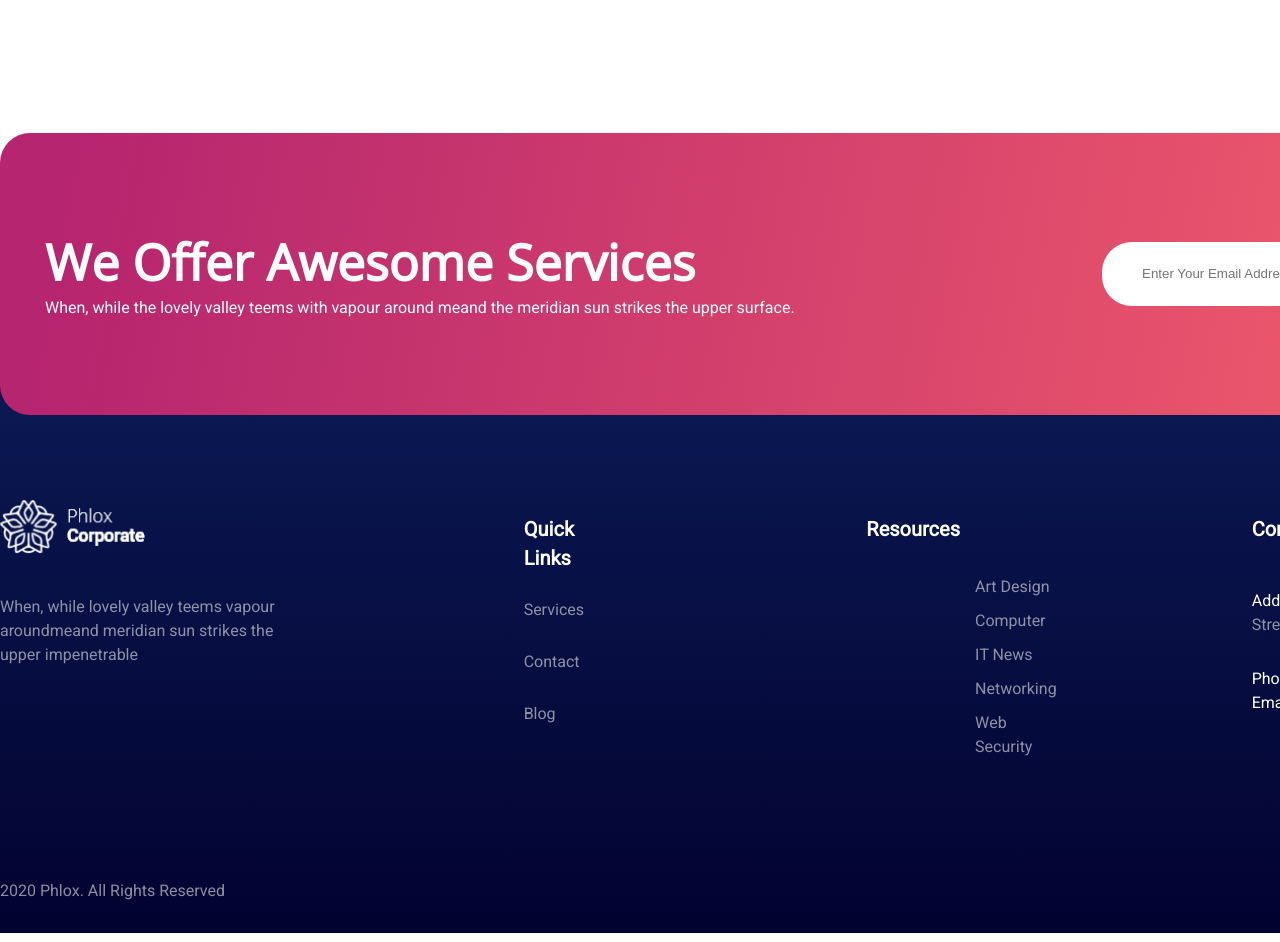
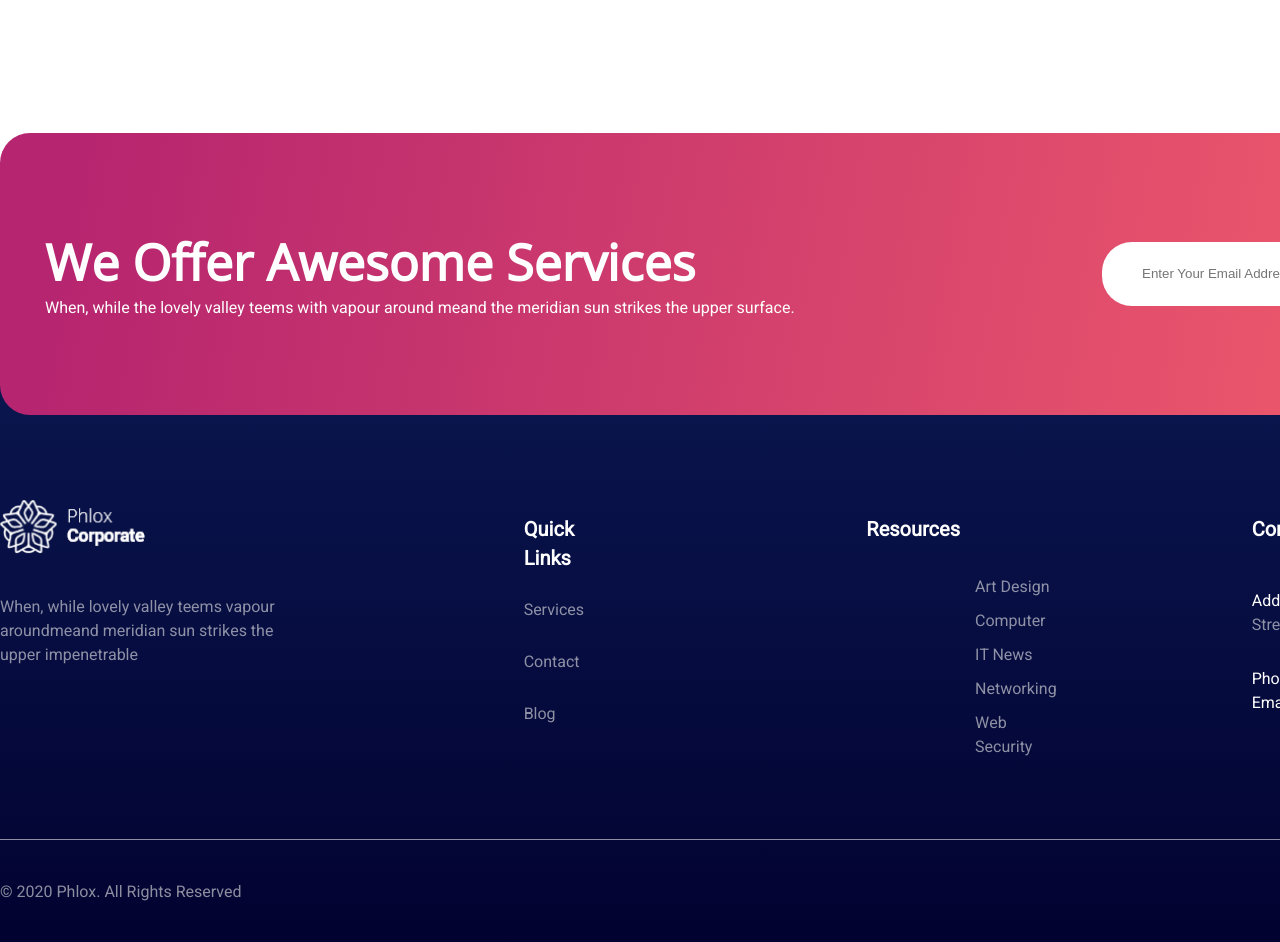
Before and after one commit to CaldatoLuca/proj-html-vuejs, a Vue app: page / in a window 1280 px wide. Shown: the part 6901-7843 px from the top of the page. Built offline with nearby package versions, Linux system fonts and the light colour scheme.

Commit message:
feat: border footer social

```diff
--- a/src/components/Copyright.vue
+++ b/src/components/Copyright.vue
@@ -3,7 +3,7 @@ export default {};
 </script>
 
 <template>
-  <div class="copyright">2020 Phlox. All Rights Reserved</div>
+  <div class="copyright">&#169; 2020 Phlox. All Rights Reserved</div>
 </template>
 
 <style scoped lang="scss">
--- a/src/components/Footer.vue
+++ b/src/components/Footer.vue
@@ -32,8 +32,8 @@ footer {
   background: linear-gradient(
     to top,
     $bg-blue-dark 0%,
-    $bg-blue-light 70%,
-    white 71%,
+    $bg-blue-light 80%,
+    white 81%,
     white 100%
   );
 }
--- a/src/components/FooterSocials.vue
+++ b/src/components/FooterSocials.vue
@@ -26,5 +26,6 @@ export default {
 <style scoped lang="scss">
 .footer-socials {
   padding: 40px 0 30px 0;
+  border-top: 1px solid rgba(234, 234, 234, 0.6);
 }
 </style>
--- a/src/components/Socials.vue
+++ b/src/components/Socials.vue
@@ -29,5 +29,8 @@ export default {};
 <style scoped lang="scss">
 .socials {
   gap: 30px;
+  li {
+    font-size: 22px;
+  }
 }
 </style>
```
